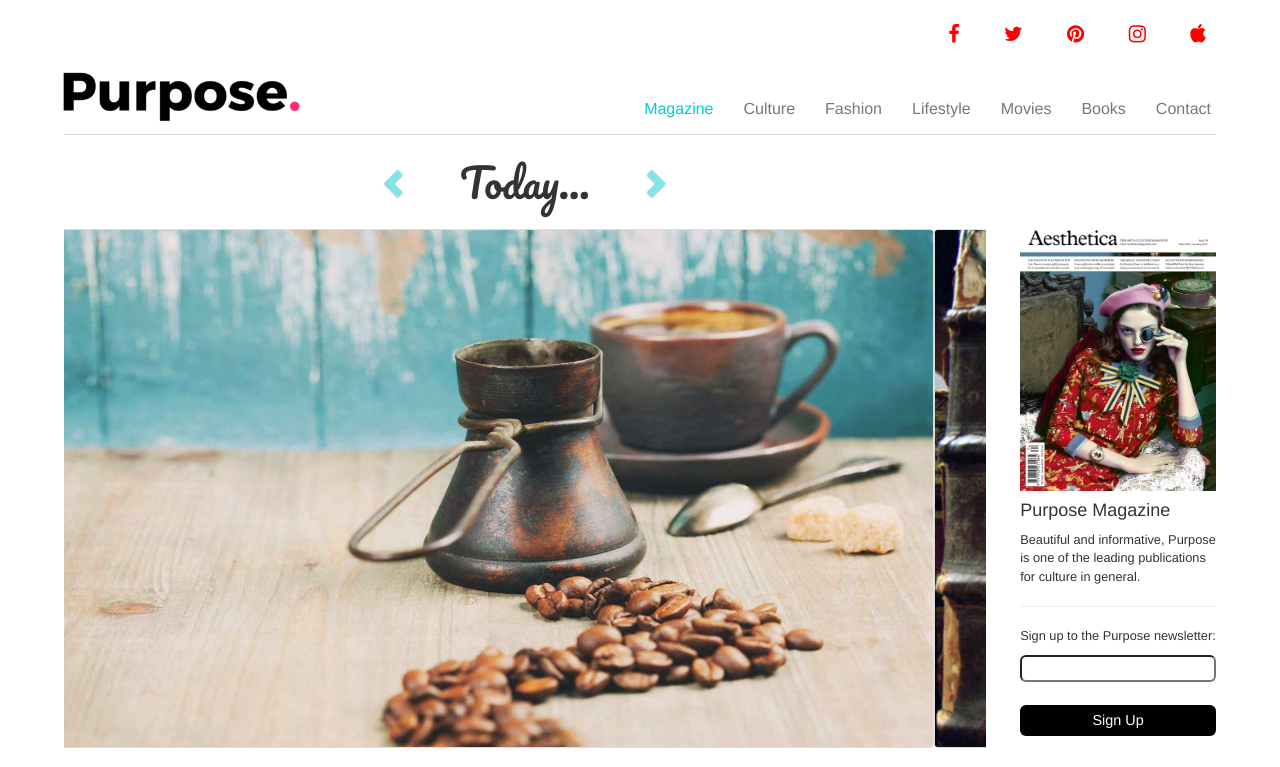
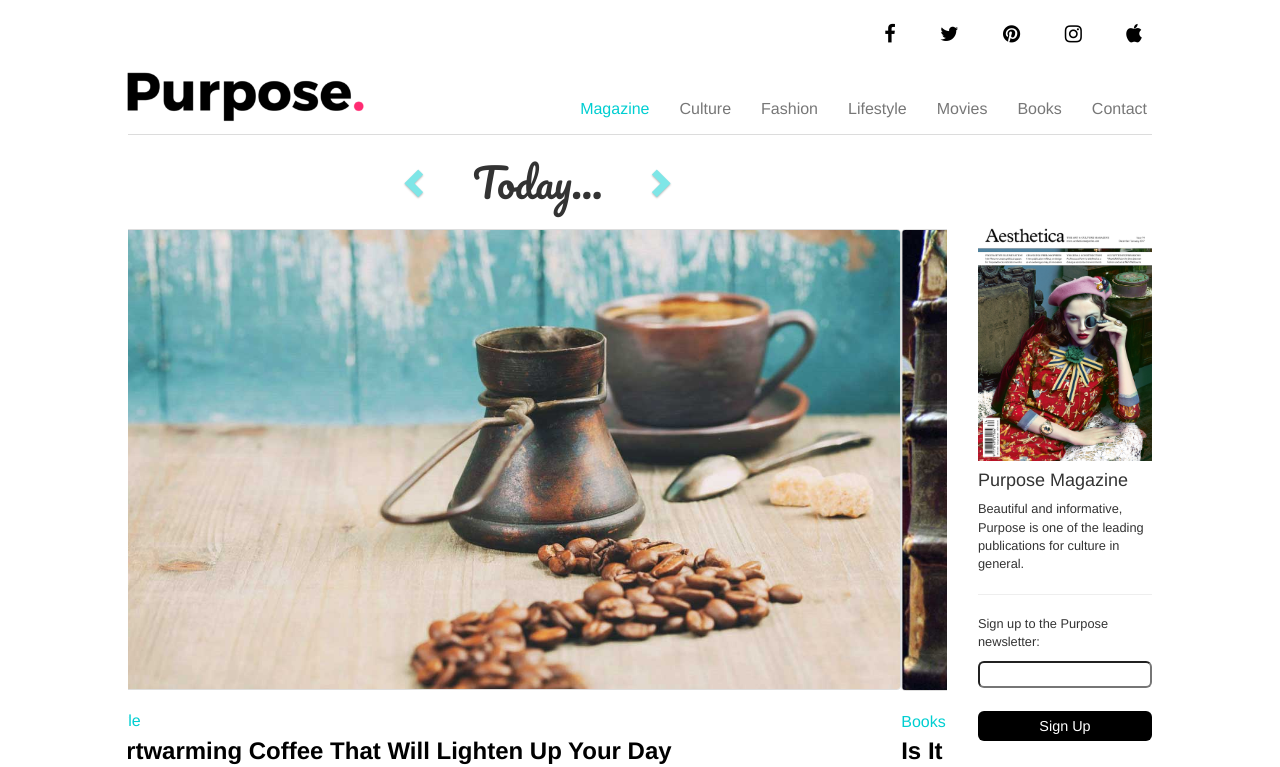
Before and after one commit to GordanaRajnjak/onlinemagazine, a plain HTML site: page index.html in a window 1280 px wide. Shown: the top 767 px of the page. Drawn offline with nearby package versions, Linux system fonts and the light colour scheme; files that its build step writes are made by us from their sources.

Commit message:
Add files via upload

```diff
--- a/sass/base/_base.scss
+++ b/sass/base/_base.scss
@@ -23,7 +23,7 @@
 }
 
     .no_footer {
-        margin: 10px 5% 0;
+        margin: 10px 10% 0;
     }
 
     .socialmenu {
--- a/sass/base/_sekcijabase.scss
+++ b/sass/base/_sekcijabase.scss
@@ -10,6 +10,7 @@ body {
     padding: 0;
     font-size: 16px;
 }
+
 
 .socialmenu {
     text-align: right;
@@ -24,7 +25,7 @@ body {
 
     }
     a {
-        color: red;
+        color: black;
     }
 }
 
@@ -180,6 +181,8 @@ footer {
 
 @media only screen and (min-width: 768px) {
 
+
+
     .desk {
     display: block;
 }
@@ -200,7 +203,7 @@ footer {
 }
 
     .no_footer {
-        margin: 10px 5% 0;
+        margin: 10px 10% 0;
     }
 
     .socialmenu {
```
